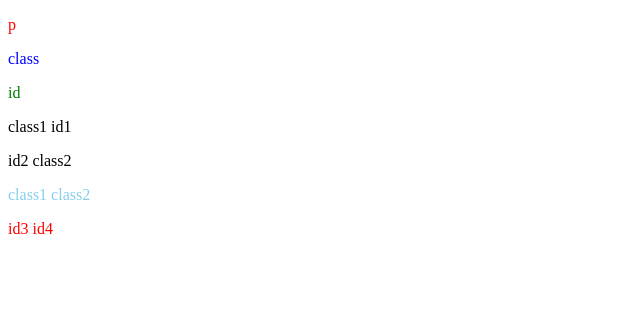
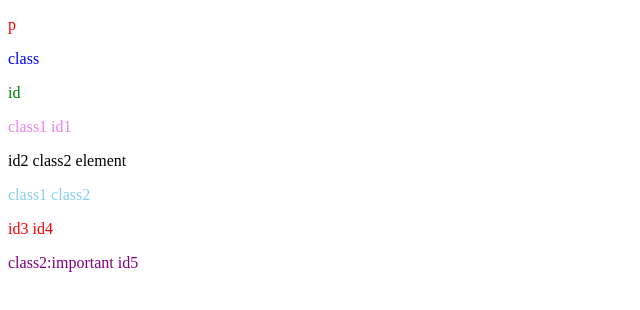
Before and after one commit to KimGenius/WebPublishing, a plain HTML site: page web-tutorial/css/class-id/index.html in a window 1280 px wide. Shown: the whole page, without its empty margins (0-640 px from the left). Drawn offline with Linux system fonts and the light colour scheme.

Commit message:
class-id 다양한 경우 추가

```diff
--- a/web-tutorial/css/class-id/index.html
+++ b/web-tutorial/css/class-id/index.html
@@ -10,8 +10,9 @@
 <p class="class">class</p>
 <p id="id">id</p>
 <p class="class1" id="id1">class1 id1</p>
-<p id="id2" class="class2" style="color: #000;">id2 class2</p>
+<p id="id2" class="class2" style="color: #000;">id2 class2 element</p>
 <p class="class1 class2">class1 class2</p>
 <p id="id3 id4">id3 id4</p>
+<p class="class3" id="id5">class2:important id5</p>
 </body>
 </html>
--- a/web-tutorial/css/class-id/style.css
+++ b/web-tutorial/css/class-id/style.css
@@ -15,7 +15,7 @@ p {
 }
 
 #id1 {
-    color: black;
+    color: violet;
 }
 
 #id2 {
@@ -31,5 +31,13 @@ p {
 }
 
 #id4 {
+    color: chocolate;
+}
+
+#id5 {
     color: purple;
 }
+
+.class3 {
+    color: indigo;
+}
```
